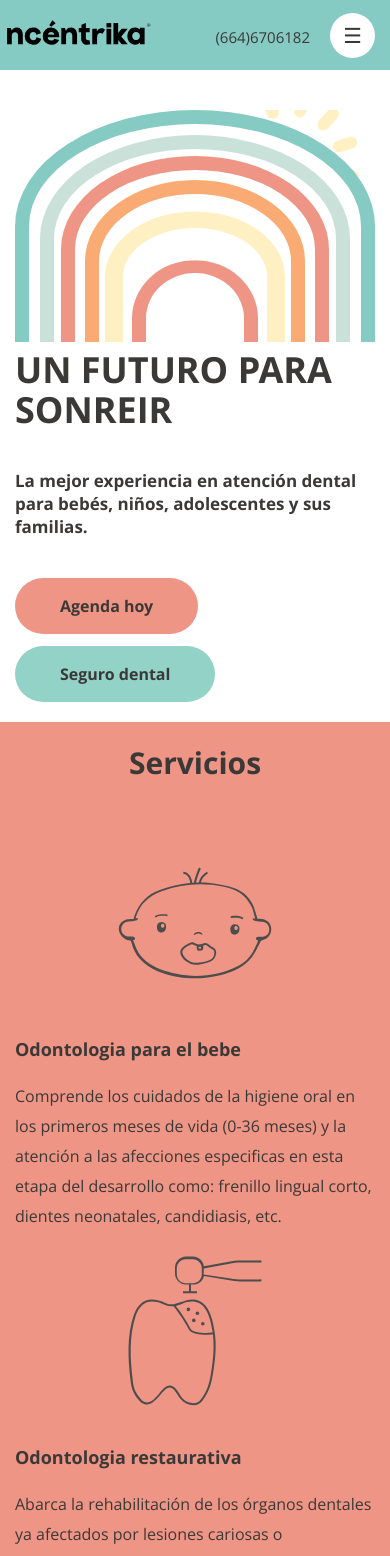
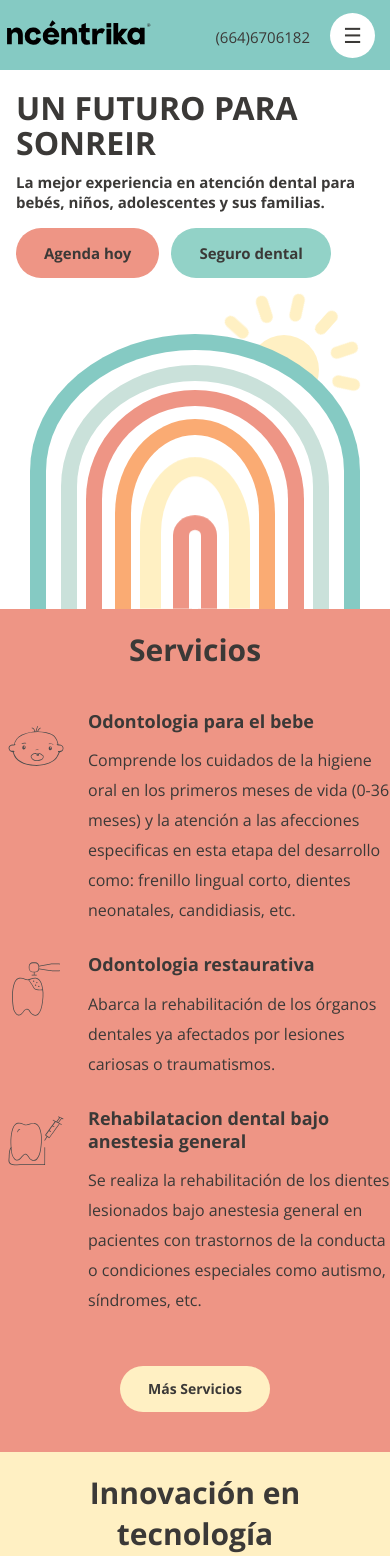
Before and after one commit to isra-fs/ncentrika, a React (Create React App) app: page / in a window 390 px wide. Shown: the top 1556 px of the page. Built offline with nearby package versions, Linux system fonts and the light colour scheme.

Commit message:
Align service and innovation blocks and update clinic contact details.
Pair each icon or photo with its copy so titles stay lined up, move the clinic to Edificio REC, and show only the WhatsApp number in the footer.

Co-authored-by: Cursor <cursoragent@cursor.com>

```diff
--- a/public/css/home.css
+++ b/public/css/home.css
@@ -56,8 +56,8 @@
 
 .home-rainbow{
     position: absolute;
-    left: 0;
-    right: 4%;
+    left: -2%;
+    right: -2%;
     bottom: 0;
     height: 80%;
 }
@@ -111,8 +111,8 @@
     position: absolute;
     inset: 0;
     z-index: 1;
-    transform-origin: bottom center;
-    animation: rainbow-grow 1.15s cubic-bezier(0.22, 1, 0.36, 1) both;
+    transform-origin: 50% 38%;
+    animation: rainbow-appear 1.7s cubic-bezier(0.22, 1, 0.36, 1) both;
 }
 
 .rainbow-band{
@@ -126,16 +126,18 @@
     border-radius: 50% 50% 0 0;
     box-sizing: border-box;
     pointer-events: none;
+    animation: rainbow-band-in 1.05s ease-out both;
 }
 
 .rainbow-band.b1{
     --off: 0;
     --c: var(--color-aqua);
     background: var(--color-white);
+    animation-delay: 0.58s;
 }
-.rainbow-band.b2{ --off: calc(var(--band) + var(--g1)); --c: var(--color-menta); }
-.rainbow-band.b3{ --off: calc(2 * var(--band) + var(--g1) + var(--g2)); --c: var(--color-coral-new); }
-.rainbow-band.b4{ --off: calc(3 * var(--band) + var(--g1) + var(--g2) + var(--g3)); --c: var(--color-orange); }
+.rainbow-band.b2{ --off: calc(var(--band) + var(--g1)); --c: var(--color-menta); animation-delay: 0.48s; }
+.rainbow-band.b3{ --off: calc(2 * var(--band) + var(--g1) + var(--g2)); --c: var(--color-coral-new); animation-delay: 0.38s; }
+.rainbow-band.b4{ --off: calc(3 * var(--band) + var(--g1) + var(--g2) + var(--g3)); --c: var(--color-orange); animation-delay: 0.28s; }
 .rainbow-band.b5{
     --off: calc(4 * var(--band) + var(--g1) + var(--g2) + var(--g3) + var(--g4));
     --c: var(--color-yellow);
@@ -143,6 +145,7 @@
     border-width: 34px;
     transform: scaleY(0.92);
     transform-origin: bottom center;
+    animation-delay: 0.18s;
 }
 .rainbow-band.b6{
     --off: calc(5 * var(--band) + var(--g1) + var(--g2) + var(--g3) + var(--g4) + var(--g5));
@@ -151,17 +154,25 @@
     top: calc(var(--off) + 11%);
     transform: scaleY(0.92);
     transform-origin: bottom center;
+    animation-delay: 0.08s;
 }
 
-@keyframes rainbow-grow{
+@keyframes rainbow-appear{
     from{
-        transform: scaleY(0.12);
-        opacity: 0.35;
+        opacity: 0;
+        filter: blur(10px);
+        clip-path: inset(0 12% 62% 12%);
     }
     to{
-        transform: scaleY(1);
         opacity: 1;
+        filter: blur(0);
+        clip-path: inset(0);
     }
+}
+
+@keyframes rainbow-band-in{
+    from{ opacity: 0; }
+    to{ opacity: 1; }
 }
 
 @keyframes sun-fade{
@@ -182,9 +193,12 @@
 
 @media (prefers-reduced-motion: reduce){
     .rainbow-stack,
+    .rainbow-band,
     .rainbow-sun,
     .sun-rays{
         animation: none;
+        filter: none;
+        clip-path: none;
     }
 }
 
@@ -196,41 +210,58 @@
         width: 100%;
     }
     .container-home{
-        padding: 90px 15px 20px;
+        padding: 82px 16px 0;
     }
     .home-slogan{
-        order: 2;
+        order: 1;
+        margin-top: 8px;
     }
     .home-slogan  h1{
-        font-size: 36px;
-        margin-top: 8px;
+        font-size: 32px;
+        margin-top: 0;
+        margin-bottom: 12px;
+    }
+    .home-slogan p{
+        font-size: 15px;
+        margin-bottom: 16px;
+    }
+    .home-slogan  button,
+    .home-slogan  .appoinment-general-button{
+        font-size: 15px;
+        padding: 12px 28px;
     }
     .home-visual{
-        order: 1;
-        margin-top: 20px;
+        order: 2;
+        width: 92%;
+        max-width: none;
+        margin: 56px auto 0;
         height: auto;
-        aspect-ratio: 1.55 / 1;
-        overflow: hidden;
+        aspect-ratio: 1.2 / 1;
+        overflow: visible;
     }
     .home-rainbow{
         left: 0;
         right: 0;
         height: 100%;
+        --s: 0.62;
     }
     .rainbow-sun{
-        top: -2%;
-        right: 8%;
-        width: 32%;
+        top: -10%;
+        right: 4%;
+        width: 38%;
     }
     .rainbow-stack{
-        --band: 14px;
-        --g1: 11px;
-        --g2: 7px;
-        --g3: 10px;
-        --g4: 6px;
-        --g5: 13px;
+        --band: calc(27px * var(--s));
+        --g1: calc(22px * var(--s));
+        --g2: calc(14px * var(--s));
+        --g3: calc(20px * var(--s));
+        --g4: calc(13px * var(--s));
+        --g5: calc(26px * var(--s));
     }
     .rainbow-band.b5{
-        border-width: 18px;
+        border-width: calc(34px * var(--s));
+    }
+    .rainbow-band.b6{
+        top: calc(var(--off) + 11%);
     }
 }
--- a/public/css/services.css
+++ b/public/css/services.css
@@ -15,33 +15,51 @@
 
 }
 
-.conteiner-services h1{
+.conteiner-services .section-title{
     font-family: var(--font-bold);
     font-size: var(--title-size);
     text-transform: none;
     margin-bottom: 40px;
     color: var(--color-text);
 }
-.row.justify-content-md-center .col-md-auto > p {
+.section-services .service-item {
+    display: flex;
+    align-items: flex-start;
+    gap: 24px;
+    width: 100%;
+    max-width: 900px;
+    margin: 0 auto 40px;
+    text-align: left;
+}
+.section-services .service-copy {
+    flex: 1;
+    min-width: 0;
+}
+.section-services .service-copy p {
     font-size: 16px;
     max-width: 700px;
     color: var(--color-text);
     text-align: left;
     line-height: 30px;
+    margin: 0;
 }
-.row.justify-content-md-center .col-md-auto > h1 {
+.section-services .service-copy h1 {
     font-size: 18px;
     font-family: var(--font-bold);
     color: var(--color-text);
     text-align: left;
-    margin-bottom: 20px;
+    margin: 0 0 12px;
+    line-height: 1.3;
 }
-.col-md-auto > div.image-container {
-    text-align: right;
-    width: 200px;
+.section-services .image-container {
+    flex: 0 0 100px;
+    width: 100px;
+    text-align: center;
 }
-.col-md-auto > div.image-container  >img{
+.section-services .image-container img{
     width: 100px;
+    height: auto;
+    display: block;
 }
 
 .section-services .show-more-elements {
@@ -55,18 +73,16 @@
 }
 @media (max-width: 1000px){
 
-    .row.justify-content-md-center .col-md-auto > p,
-    .row.justify-content-md-center .col-md-auto > h1{
-        text-align: left;
+    .section-services .service-item {
+        gap: 16px;
+        margin-bottom: 28px;
     }
-    .col-md-auto > div.image-container{
-        width: 200px;
-        margin: 0 auto;
+    .section-services .image-container,
+    .section-services .image-container img{
+        flex-basis: 72px;
+        width: 72px;
     }
-    .col-md-auto > div.image-container >img{
-        width: 100%;
-    }
-    .conteiner-services h1{
+    .conteiner-services .section-title{
         font-size: var(--title-size-sm);
     }
 
--- a/public/index.html
+++ b/public/index.html
@@ -74,10 +74,10 @@
         "priceRange": "$$",
         "address": {
           "@type": "PostalAddress",
-          "streetAddress": "Torre Platino Piso 4 Interior 402, Blvd. Rodolfo Sánchez Taboada #10488",
+          "streetAddress": "Edificio REC 9460 Interior 302, Calle Guadalupe Victoria, Zona Río",
           "addressLocality": "Tijuana",
           "addressRegion": "B.C.",
-          "postalCode": "23010",
+          "postalCode": "22010",
           "addressCountry": "MX"
         },
         "geo": {
--- a/src/components/Footer.js
+++ b/src/components/Footer.js
@@ -19,7 +19,7 @@ const Footer = () => {
                 <div className="container">
                     <img src='resources/images/logo.svg' alt='Ncentrika' className='ncentrika-logo' loading='lazy' decoding='async' />
                     <ul>
-                        <li>664 6706182 | 664 6858610</li>
+                        <li>664 6706182</li>
                         <li>
                             <AppoinmentButton text={'Quiero agendar una cita'} extraClass="footer-appoinment-button">
                                 <WhatsappIcon />
--- a/src/components/Services.js
+++ b/src/components/Services.js
@@ -18,53 +18,49 @@ const Services = () => {
                 <div className="container">
                 <h1 className='section-title'>Servicios</h1>
                     <div className="row justify-content-md-center">
-                        <div className="col-md-auto">
+                        <div className="service-item">
                             <div className='image-container'><img src='resources/images/odontologia_bebe.svg' alt='Odontologia bebe'></img></div>
-                        </div>
-                        <div className="col-md-auto">
+                            <div className="service-copy">
                             <h1>Odontologia para el bebe</h1>
                             <p>Comprende los cuidados de la higiene oral en los primeros meses de vida (0-36 meses) y
                         la atención a las afecciones especificas en esta etapa del desarrollo como: frenillo lingual corto,
                         dientes neonatales, candidiasis, etc.</p>
-
+                            </div>
                         </div>
-                        <div className="col-md-auto">
+                        <div className="service-item">
                         <div className='image-container'> <img src='resources/images/odontologia_restaurativa.svg' alt='Odontologia Restaurativa'></img></div>
-                        </div>
-                        <div className="col-md-auto">
+                            <div className="service-copy">
                             <h1>Odontologia restaurativa</h1>
                             <p>Abarca la rehabilitación de los órganos dentales ya afectados por lesiones cariosas o traumatismos.</p>
-
+                            </div>
                         </div>
-                        <div className="col-md-auto">
+                        <div className="service-item">
                         <div className='image-container'> <img src='resources/images/R_D_anestesia.svg' alt='Rehabilatacion dental bajo anestesia general'></img></div>
-                        </div>
-                        <div className="col-md-auto">
+                            <div className="service-copy">
                             <h1>Rehabilatacion dental bajo anestesia general</h1>
                             <p>
                             Se realiza la rehabilitación de los dientes lesionados bajo anestesia general en pacientes
                             con trastornos de la conducta o condiciones especiales como autismo, síndromes, etc.
                             </p>
+                            </div>
                         </div>
                     </div>
                     <div className="container hide-services" id="hideServices">
                     <div className="row justify-content-md-center">
-
-                        <div className="col-md-auto ">
+                        <div className="service-item">
                         <div className='image-container'> <img src='resources/images/M_I_preventiva.svg' alt='Odontologia minimamente invasiva y preventiva'></img></div>
-                        </div>
-                        <div className="col-md-auto">
+                            <div className="service-copy">
                             <h1>Odontologia minimamente invasiva y preventiva</h1>
                             <p>
                             Se refiere a las técnicas alternativas de los tratamientos convencionales en odontología
                             que nos permiten un acercamiento atraumático al paciente complementándolas con medidas
                             preventivas para detener el proceso de la enfermedad.
                             </p>
+                            </div>
                         </div>
-                        <div className="col-md-auto">
+                        <div className="service-item">
                         <div className='image-container'>  <img src='resources/images/ortodoncia_invisible.svg' alt='Ortodoncia invisible'></img></div>
-                        </div>
-                        <div className="col-md-auto">
+                            <div className="service-copy">
                             <h1>Ortodoncia invisible</h1>
                             <p>
                             Con los alineadores ayudamos a mejorar la sonrisa de los niños evitando el uso de aparatología
@@ -73,27 +69,28 @@ const Services = () => {
                               además de generar el espacio necesario para la erupción de los dientes permanentes y
                               corregir maloclusiones.
                             </p>
+                            </div>
                         </div>
-                        <div className="col-md-auto">
+                        <div className="service-item">
                         <div className='image-container'><img src='resources/images/ortodoncia_convencional.svg' alt='Ortodoncia convencional'></img></div>
-                        </div>
-                        <div className="col-md-auto">
+                            <div className="service-copy">
                             <h1>Ortodoncia convencional</h1>
                             <p>
                             Es el tratamiento que se utiliza con aparatología fija para corregir la posición dental y
                             las maloclusiones.
                             </p>
+                            </div>
                         </div>
-                        <div className="col-md-auto">
+                        <div className="service-item">
                         <div className='image-container'><img src='resources/images/ortopedia_maxilar.svg' alt='Ortopedia maxilar'></img></div>
-                        </div>
-                        <div className="col-md-auto">
+                            <div className="service-copy">
                             <h1>Ortopedia maxilar</h1>
                             <p>
                             Es una técnica que ayuda a la prevención, corrección y tratamiento de problemas
                             de crecimiento y desarrollo dentofacial. Nos permite estimular el crecimiento de los
                             maxilares y llevarlos a la posición adecuada tanto dental como esqueletalmente.
                             </p>
+                            </div>
                         </div>
                     </div>
 
```
Also changed, not shown: public/css/innovation.css (+37 -15 lines), src/components/Contact.js (+3 -4 lines), src/components/InnovationList.js (+16 -18 lines).
